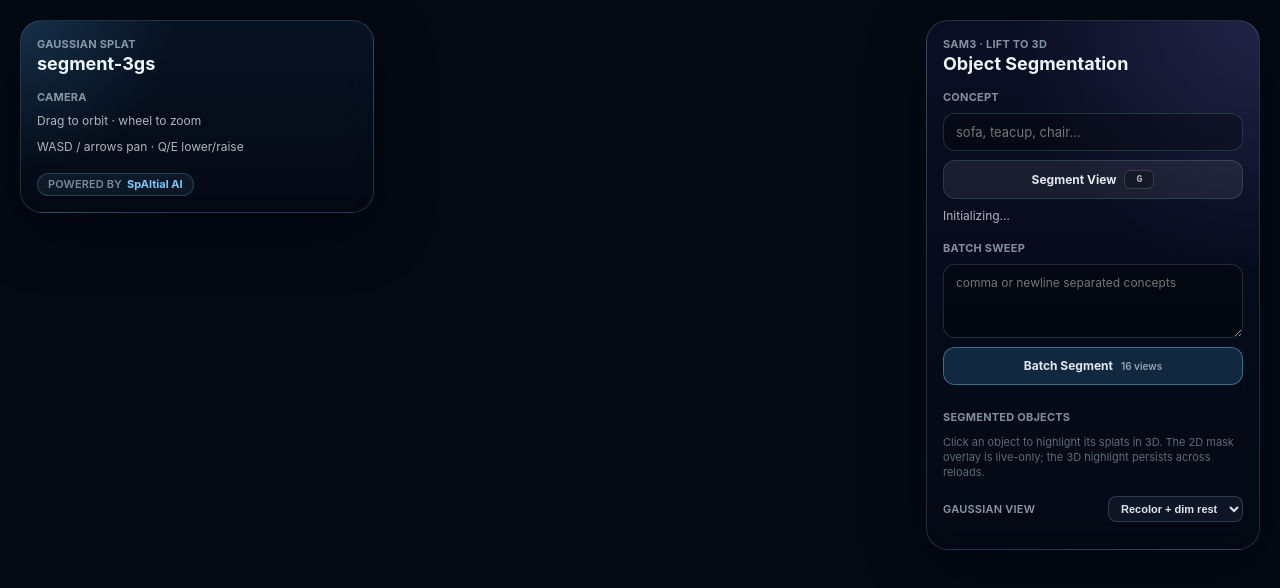
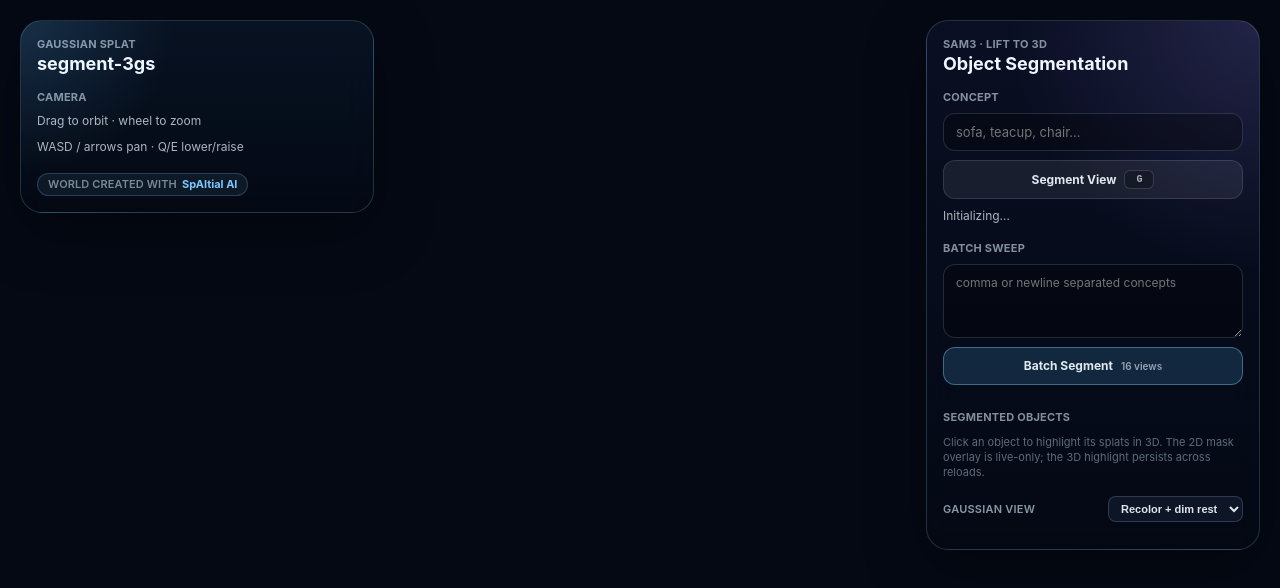
Before and after one commit to potranquito/segment-3gs, a website built with Vite: page index.html in a window 1280 px wide. Built offline with nearby package versions, Linux system fonts and the light colour scheme; what playcanvas would draw is missing.

Commit message:
fix title

```diff
--- a/index.html
+++ b/index.html
@@ -3,7 +3,7 @@
   <head>
     <meta charset="UTF-8" />
     <meta name="viewport" content="width=device-width, initial-scale=1.0" />
-    <title>segment-3gs — Powered by SpAItial AI</title>
+    <title>segment-3gs</title>
   </head>
   <body>
     <canvas id="app"></canvas>
@@ -26,7 +26,7 @@
         rel="noopener noreferrer"
         title="3D world generated with SpAItial AI"
       >
-        <span class="spaitial-badge-label">Powered by</span>
+        <span class="spaitial-badge-label">World created with</span>
         <span class="spaitial-badge-brand">SpAItial AI</span>
       </a>
     </aside>
--- a/package.json
+++ b/package.json
@@ -3,7 +3,7 @@
   "version": "0.1.0",
   "private": true,
   "type": "module",
-  "description": "A PlayCanvas Gaussian-splat viewer with on-demand SAM3 object segmentation that lifts 2D masks into the 3D splats, multi-view confidence voting, and true gsplat recolor/isolate.",
+  "description": "SpAItial AI scene with on-demand SAM3 object segmentation that lifts 2D masks into the 3D splats, multi-view confidence voting, and true gsplat recolor/isolate.",
   "keywords": [
     "gaussian-splatting",
     "segmentation",
@@ -17,8 +17,8 @@
     "typescript"
   ],
   "license": "MIT",
-  "author": "SpAItial AI (https://app.spaitial.ai)",
-  "homepage": "https://app.spaitial.ai",
+  "author": "Rising Odegua",
+  "homepage": "https://github.com/risenW/segment-3gs",
   "repository": {
     "type": "git",
     "url": "https://github.com/risenW/segment-3gs.git"
```
Also changed, not shown: README.md.
